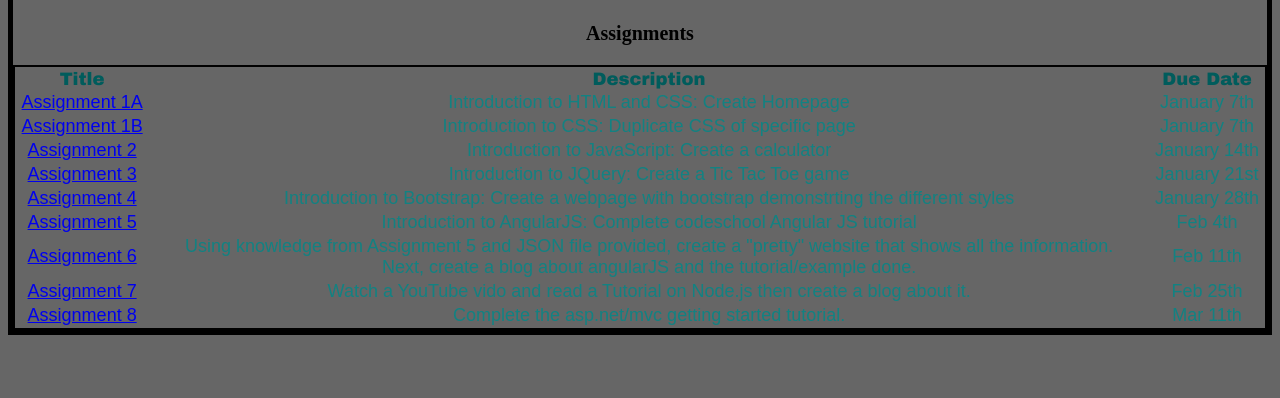
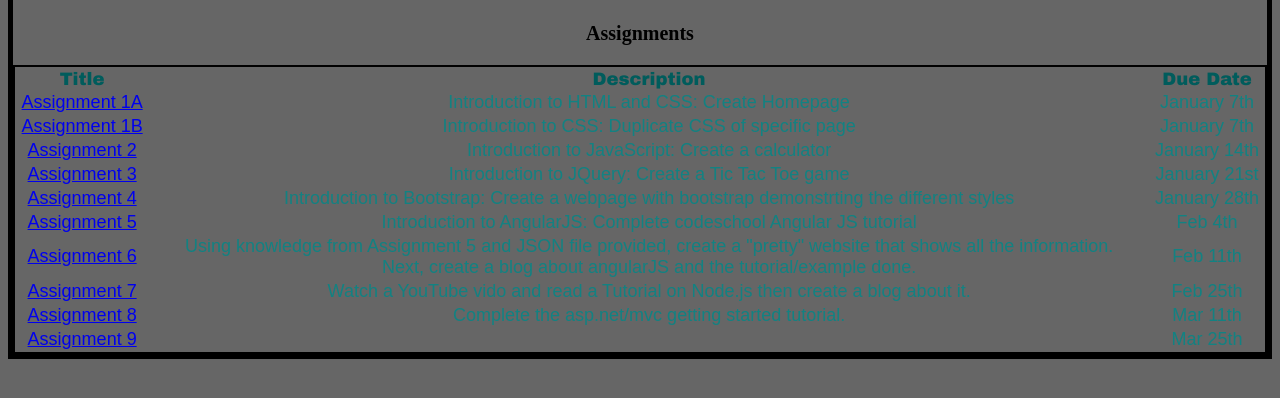
Before and after one commit to CEWong/CEWong.github.io, a plain HTML site: page index.html in a window 1280 px wide. Shown: the part 150-548 px from the top of the page. Drawn offline with Linux system fonts and the light colour scheme.

Commit message:
Added Assignment 9 Link

```diff
--- a/index.html
+++ b/index.html
@@ -51,18 +51,25 @@
             <td> Introduction to AngularJS: Complete codeschool Angular JS tutorial </td>
 			<td> Feb 4th </td>
 		</tr>
-            		<tr>
+		<tr>
 			<td> <a href="Assignment6-AngularBlogged/"> Assignment 6 </a> </td>
             <td> Using knowledge from Assignment 5 and JSON file provided, create a "pretty" website that shows all the information. <br> Next, create a blog about angularJS and the tutorial/example done. </td>
 			<td> Feb 11th </td>
 		</tr>
+        <tr>
 			<td> <a href="assignment7-NodeJS/"> Assignment 7 </a> </td>
             <td> Watch a YouTube vido and read a Tutorial on Node.js then create a blog about it. </td>
 			<td> Feb 25th </td>
 		</tr>
+        <tr>
 			<td> <a href="assignment8-ASP.NETandMVC5Tutorial/"> Assignment 8 </a> </td>
             <td> Complete the asp.net/mvc getting started tutorial. </td>
 			<td> Mar 11th </td>
+		</tr>
+        <tr>
+			<td> <a href="assignment9-BasicMVC-AzureDeployed/"> Assignment 9 </a> </td>
+            <td>  </td>
+			<td> Mar 25th </td>
 		</tr>
 	</p1>
 
```
